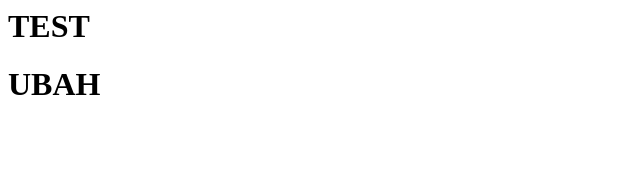
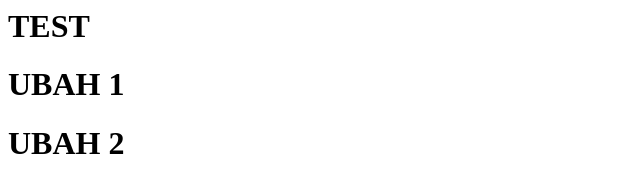
Before and after one commit to anjardev/anjardev.github.io, a plain HTML site: page coba.html in a window 1280 px wide. Shown: the whole page, without its empty margins (0-640 px from the left). Drawn offline with Linux system fonts and the light colour scheme.

Commit message:
ubah coba.html

```diff
--- a/coba.html
+++ b/coba.html
@@ -4,6 +4,7 @@
     </head>
     <body>
         <h1>TEST</h1>
-        <h1>UBAH</h1>
+        <h1>UBAH 1</h1>
+        <h1>UBAH 2</h1>
     </body>
 </html>
```
